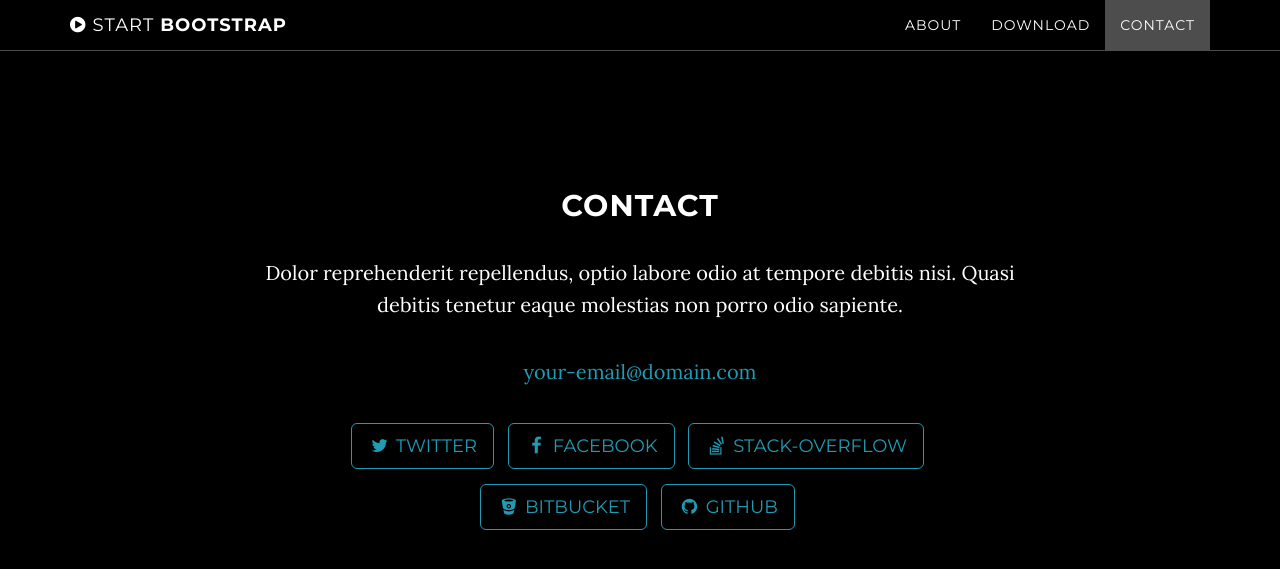
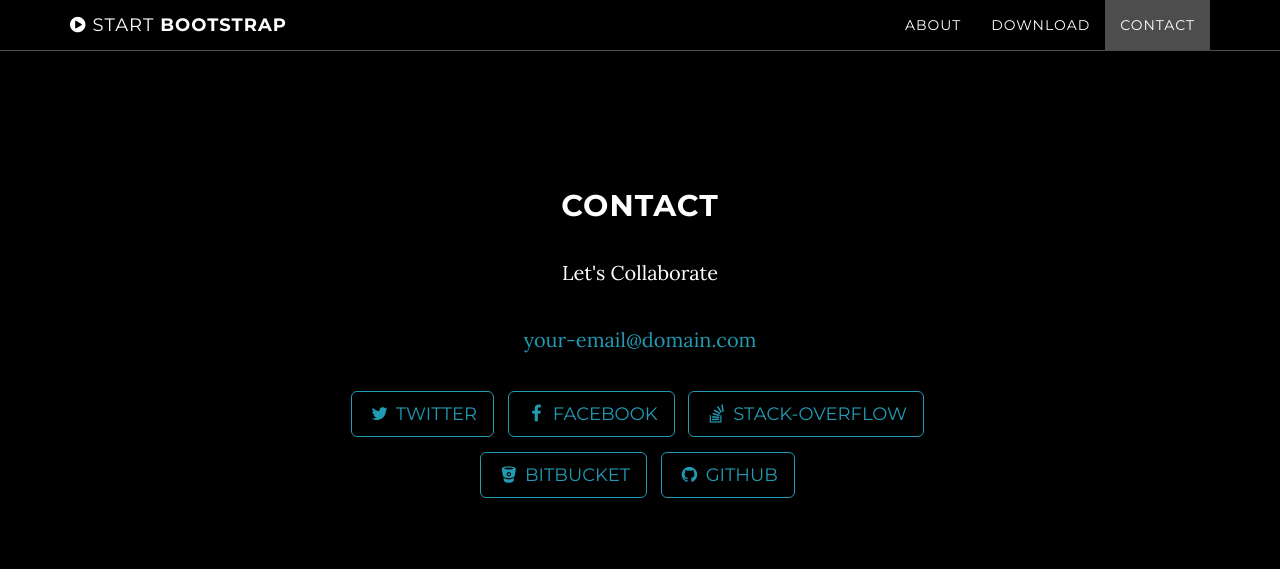
Before and after one commit to Md-Khid/Md-Khid, a Jekyll site: the page built from index.html, in a window 1280 px wide and 900 px high, scrolled down 2156 px. Shown: the top 569 px of the window. Built offline with Jekyll 4.4.1, drawn with Linux system fonts in a browser that asks for light colours.

Commit message:
Update contact.html

```diff
--- a/_includes/contact.html
+++ b/_includes/contact.html
@@ -3,7 +3,7 @@
         <div class="row">
             <div class="col-lg-8 col-lg-offset-2">
                 <h2>Contact</h2>
-                <p>Dolor reprehenderit repellendus, optio labore odio at tempore debitis nisi. Quasi debitis tenetur eaque molestias non porro odio sapiente.</p>
+                <p>Let's Collaborate</p>
                 <p><a href="mailto:{{ site.email }}">{{ site.email }}</a>
                 </p>
                 <ul class="list-inline banner-social-buttons">
```
